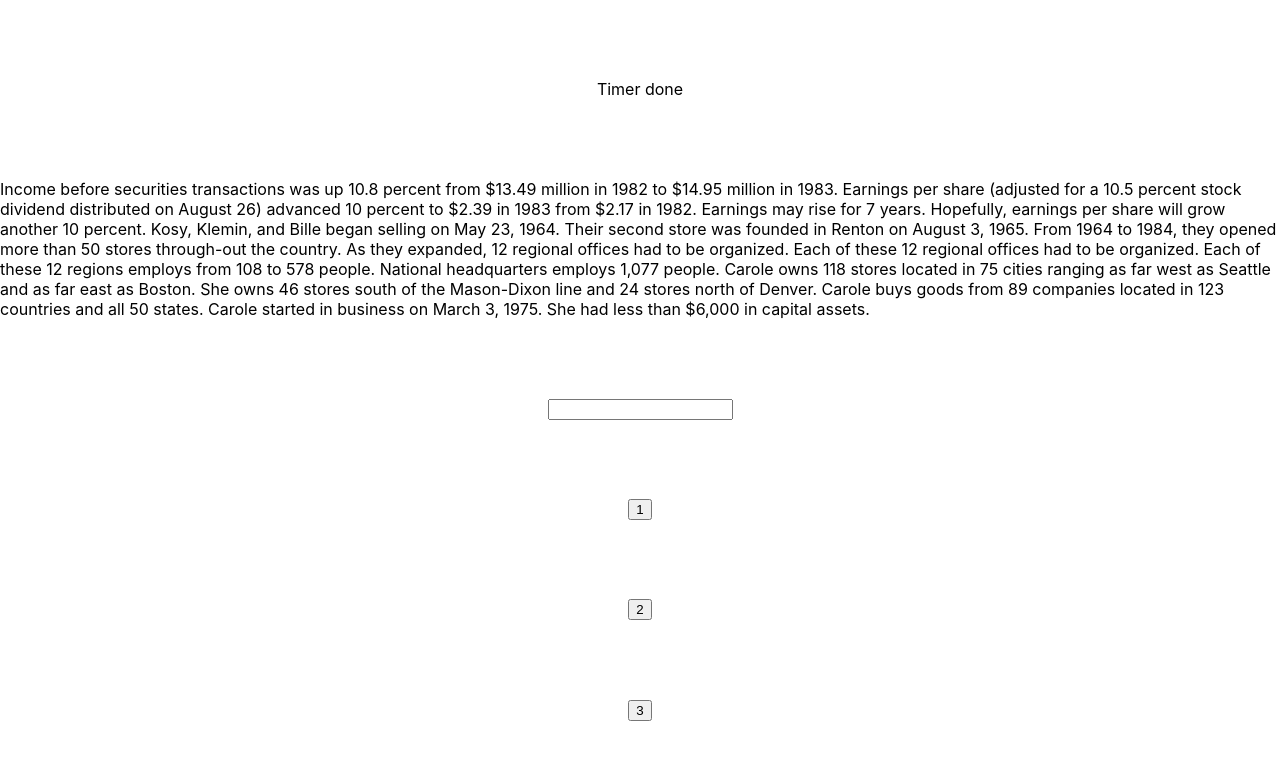
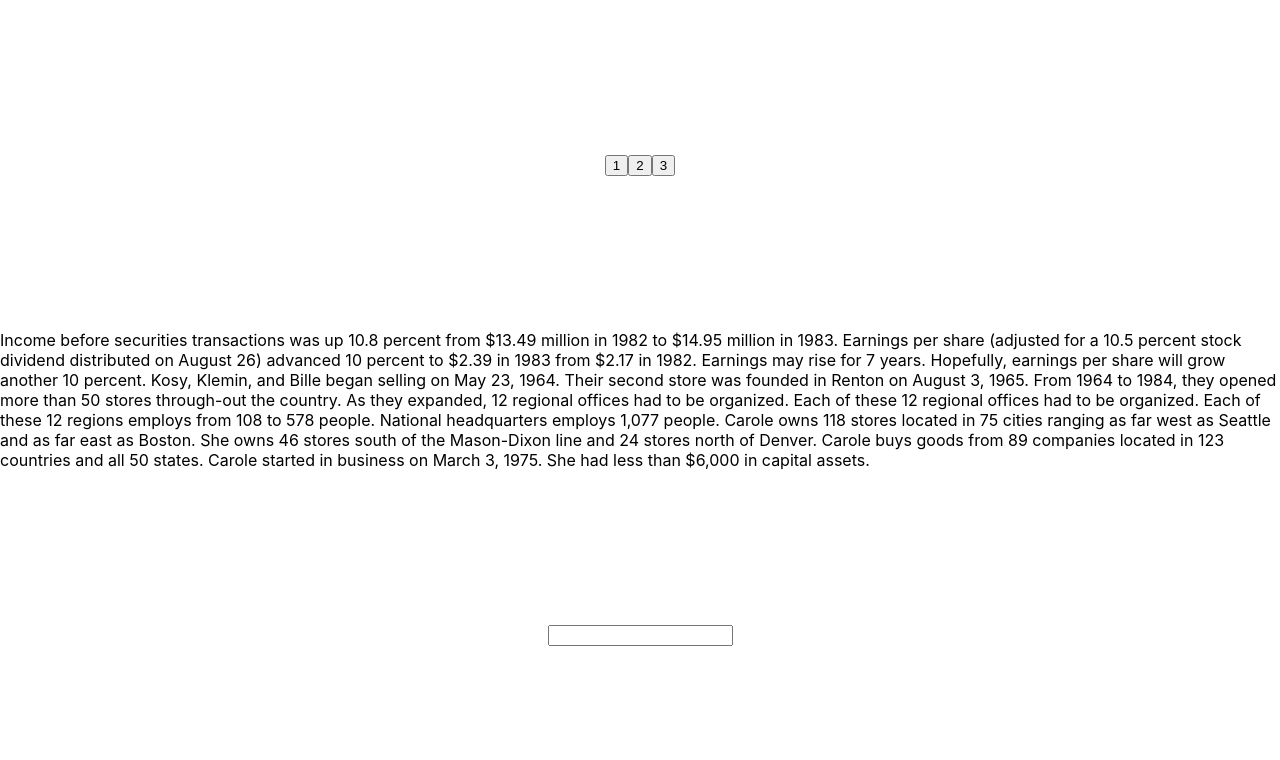
Before and after one commit to Bviveksingh/typing-test, a React (Create React App) app: page / in a window 1280 px wide. Shown: the top 760 px of the page. Built offline with nearby package versions, Linux system fonts and the light colour scheme.

Commit message:
chore: Fully working functionality added

```diff
--- a/src/components/timer/index.tsx
+++ b/src/components/timer/index.tsx
@@ -12,8 +12,9 @@ const Timer : FC<TimerProps> = ({
     timeInSeconds
 }) => {
     const [ counterInSeconds, setCounterInSeconds ] = useState<number>();
-    const [readableFormat, setReadableFormat] = useState<string>();
+    const [ readableFormat, setReadableFormat ] = useState<string>();
 
+    console.log(timeInSeconds);
     console.log(readableFormat);
     useEffect(() => {
         if(counterInSeconds as number > 0 && startTimer){
@@ -29,8 +30,25 @@ const Timer : FC<TimerProps> = ({
         if(counterInSeconds === 0){
             endTimerFunc();
             setCounterInSeconds(timeInSeconds);
+
         }
-    }, [counterInSeconds, startTimer]);
+    }, [counterInSeconds, startTimer, timeInSeconds]);
+
+    useEffect(() => {
+        setCounterInSeconds(timeInSeconds);
+    },[timeInSeconds]);
+
+    useEffect(() => {
+        if(counterInSeconds){
+            let seconds : string | number = counterInSeconds as number % 60;
+            let minutes : string | number = Math.floor(counterInSeconds as number / 60);
+            minutes = minutes.toString().length === 1 ? "0" + minutes : minutes;
+            seconds = seconds.toString().length === 1 ? "0" + seconds : seconds;
+            setReadableFormat(minutes + ':' + seconds);
+        }
+    },[counterInSeconds])
+
+
 
     useEffect(() => {
         setCounterInSeconds(timeInSeconds);
@@ -38,8 +56,7 @@ const Timer : FC<TimerProps> = ({
 
     return (
         <div>
-            {/* { startTimer ? counter : "Timer done"} */}
-            {startTimer ? readableFormat : "Timer done"}
+            {readableFormat}
         </div>
     )
 }
--- a/src/pages/main/index.tsx
+++ b/src/pages/main/index.tsx
@@ -18,6 +18,7 @@ const Main : FC = () => {
     const [incorrectEntry, setIncorrectEntry] = useState<number>(0);
     const [accuracy, setAccuracy] = useState<number>(0);
     const [timeInSeconds, setTimeInSeconds] = useState<number>();
+
     const doEverything = (e: any) => {
         setInputVal(e.target.value);
     };
@@ -52,7 +53,7 @@ const Main : FC = () => {
         setWordsPerMin(undefined);
         setAccuracy(0);
         setIncorrectEntry(0);
-        setTimeInSeconds(timeInSeconds);
+        setTimeInSeconds(0);
     }
 
     const displayResult = () => {
@@ -64,6 +65,10 @@ const Main : FC = () => {
             </div>
         )
     };
+
+    const setTime = (seconds: number) => {
+        setTimeInSeconds(seconds);
+    }
 
     const endTimerFunc = () => {
         setStartTimer(false);
@@ -87,6 +92,8 @@ const Main : FC = () => {
         compareStuff();
     }, [inpBoxSplit]);
 
+
+
     useEffect(() => {
         setNewArr(splitToArr.map(val => (AddSpan(val, "normalText"))));
     }, []);
@@ -98,12 +105,11 @@ const Main : FC = () => {
     },[startTimer, inpBoxSplit])
     return (
         <div className={styles.container}>
-            <Timer timeInSeconds={timeInSeconds as number} startTimer={startTimer} endTimerFunc={endTimerFunc}/>
+
+            {timeInSeconds as number > 0 ? <Timer timeInSeconds={timeInSeconds as number} startTimer={startTimer} endTimerFunc={endTimerFunc}/> : <MinuteButtons setTimeInSeconds={setTime}/>}
             <Paragraph value={newArr}/>
             <InputBox value={inputVal} onChange={(e) => doEverything(e)}/>
-            <button onClick={() => setTimeInSeconds(60)}>1</button>
-            <button onClick={() => setTimeInSeconds(120)}>2</button>
-            <button onClick={() => setTimeInSeconds(180)}>3</button>
+
             {endTimer && displayResult()}
         </div>
     )
@@ -117,4 +123,20 @@ const AddSpan = (value: string, nameClass: string) => {
     )
 }
 
+interface MinuteButtonsProps{
+    setTimeInSeconds: (value: number) => void;
+}
+
+const MinuteButtons : FC<MinuteButtonsProps> = ({
+    setTimeInSeconds
+}) => {
+    return (
+        <div>
+            <button onClick={() => setTimeInSeconds(60)}>1</button>
+            <button onClick={() => setTimeInSeconds(120)}>2</button>
+            <button onClick={() => setTimeInSeconds(180)}>3</button>
+        </div>
+    )
+}
+
 export default Main;
```
